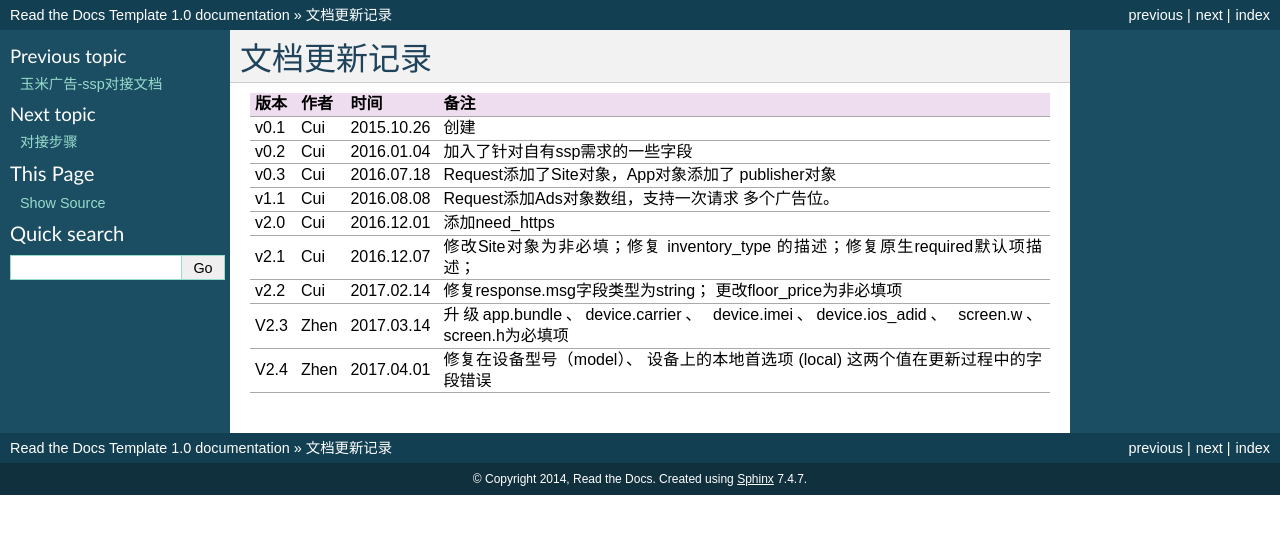
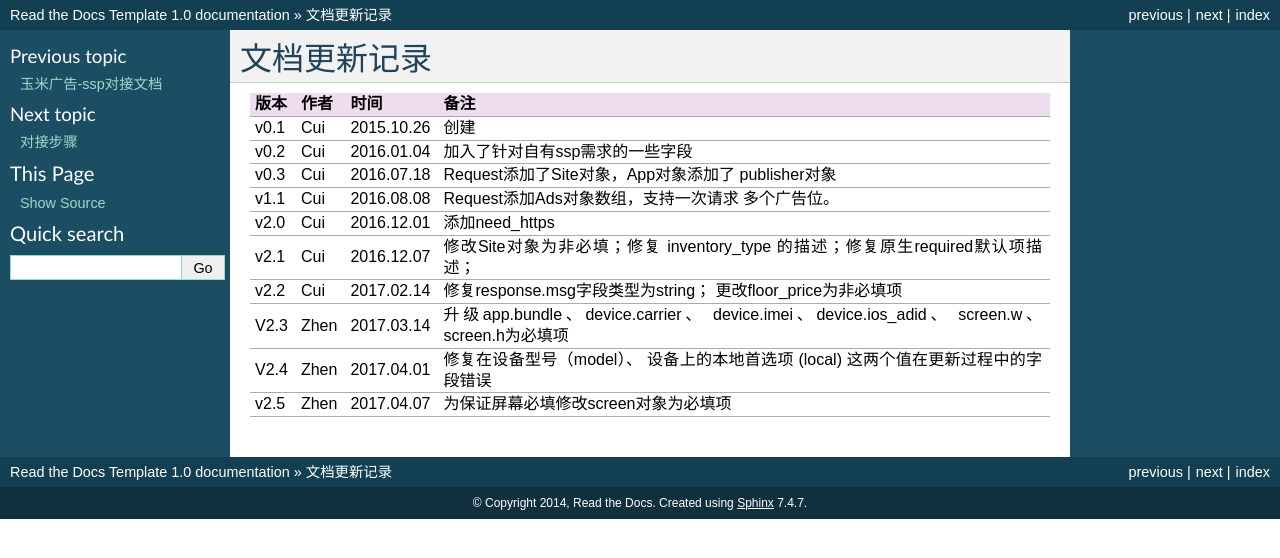
Before and after one commit to yumimobi/adx_ssp_doc, a Sphinx documentation site: the page built from docs/a-first.rst, in a window 1280 px wide. Shown: the top 558 px of the page. Built offline with Sphinx 7.4.7, drawn with Linux system fonts in a browser that asks for light colours.

Commit message:
增加修复screen对象为必填的版本记录

```diff
--- a/docs/a-first.rst
+++ b/docs/a-first.rst
@@ -32,3 +32,5 @@
 |               |          |            | 设备上的本地首选项 (local)           |
 |               |          |            | 这两个值在更新过程中的字段错误       |
 +---------------+----------+------------+--------------------------------------+
+| v2.5          | Zhen     | 2017.04.07 | 为保证屏幕必填修改screen对象为必填项 |
++---------------+----------+------------+--------------------------------------+
```
